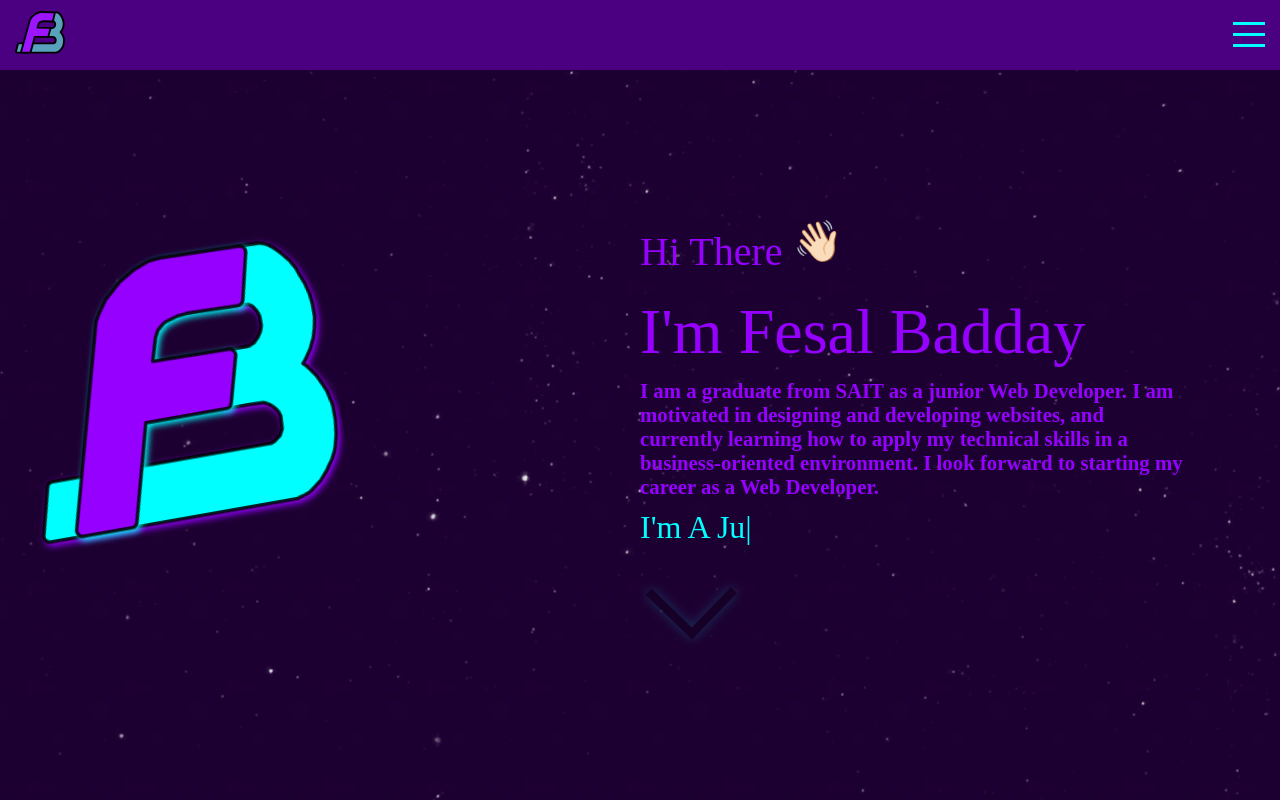
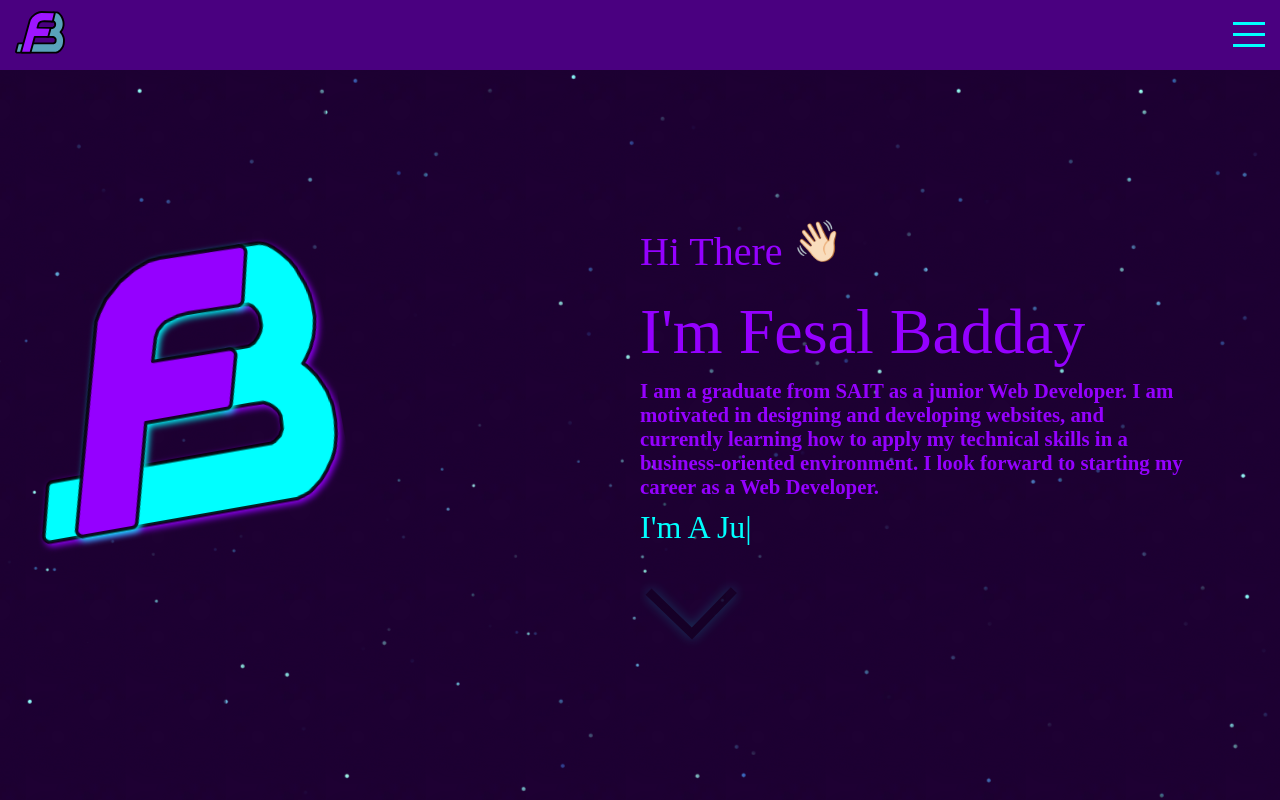
Before and after one commit to FesalBadday/fesalbadday.github.io, a React (Create React App) app: page / in a window 1280 px wide. Built offline with nearby package versions, Linux system fonts and the light colour scheme; no server answers; a web font is replaced by a local one.

Commit message:
updated bg image

```diff
--- a/src/app.scss
+++ b/src/app.scss
@@ -45,7 +45,7 @@
     }
 
     .stars {
-      background: transparent url("../public/assets/stars.webp") repeat;
+      background: transparent url("../public/assets/stars1.webp") repeat;
       width: 100%;
       height: 100%;
       animation: move 230s linear infinite;
```
